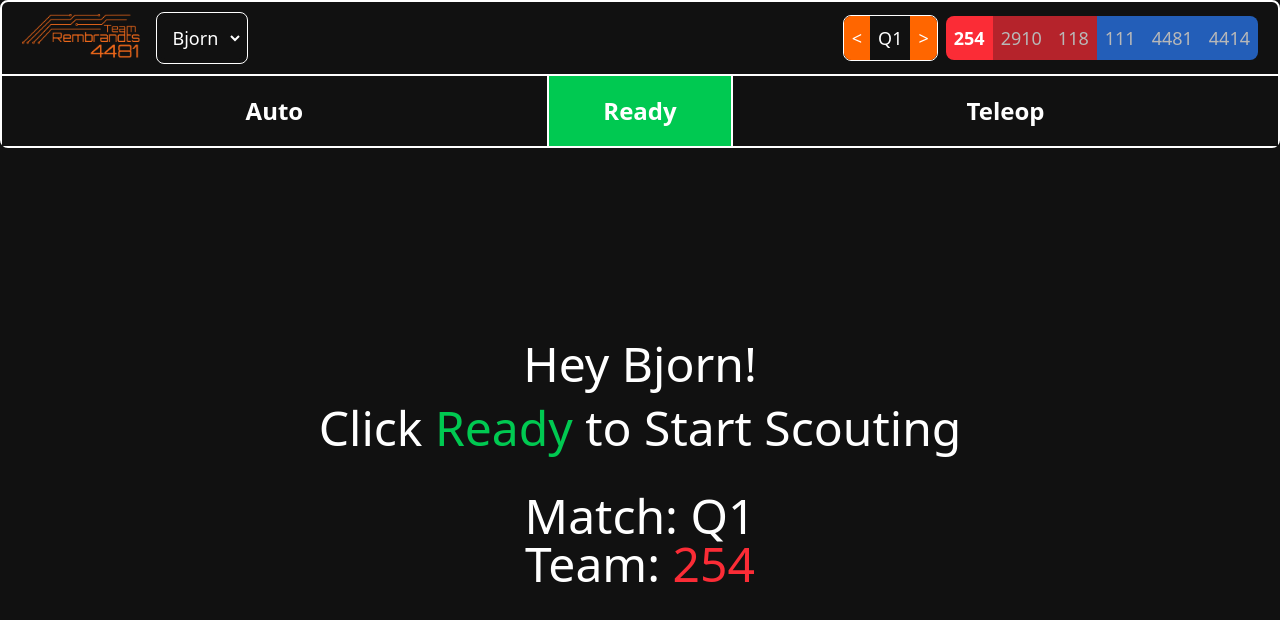
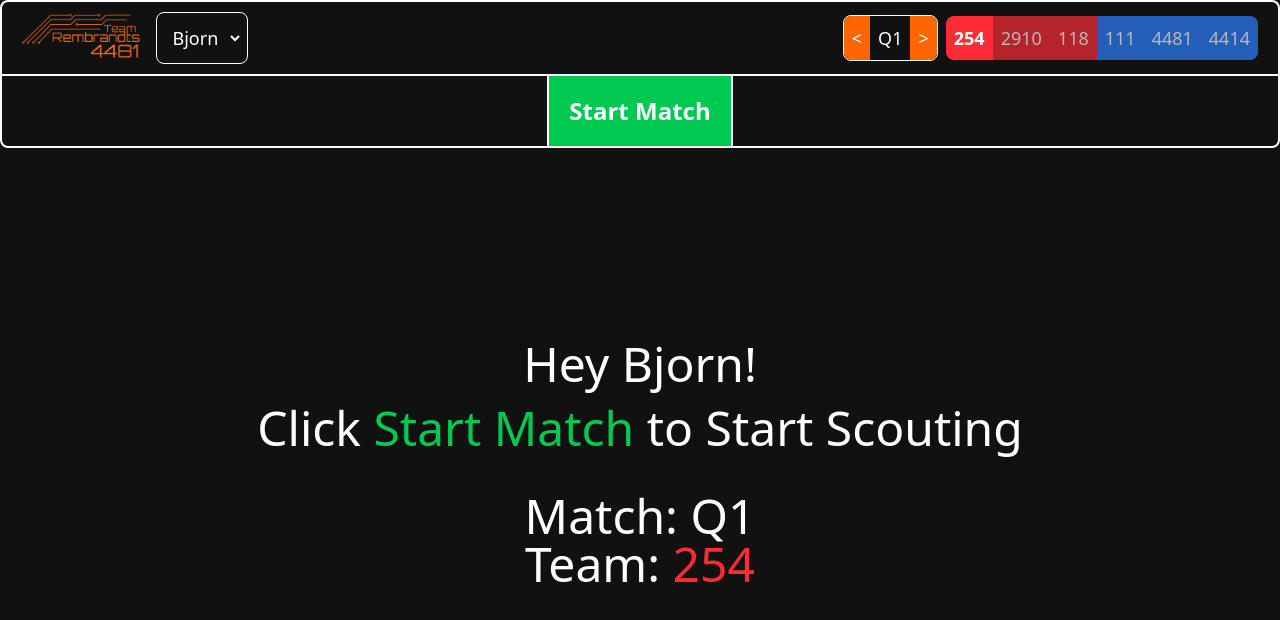
Before and after one commit to Bjorn4481/4481-scouting-app-2025, a React (Vite) app in the folder vite-project/: page / in a window 1280 px wide. Shown: the top 620 px of the page. Built offline with nearby package versions, Linux system fonts and the light colour scheme.

Commit message:
feat: update scouting app state management and improve UI elements

```diff
--- a/vite-project/src/App.jsx
+++ b/vite-project/src/App.jsx
@@ -5,7 +5,7 @@ import ScoutingInputDiv from "./components/ScoutingInputDiv";
 
 const App = () => {
   const [timer, setTimer] = useState(null);
-  const [state, setState] = useState("Ready");
+  const [state, setState] = useState("Start Match");
 
   const [scoutingData, setScoutingData] = useState({
     scoutName: "",
--- a/vite-project/src/components/ScoutingInputDiv.jsx
+++ b/vite-project/src/components/ScoutingInputDiv.jsx
@@ -22,11 +22,11 @@ const ScoutingInputDiv = ({ scoutingData, setScoutingData, state, configData })
         </div>
       </div>
     );
-  } else if (state === "Ready") {
+  } else if (state === "Start Match") {
     return (
       <div className="scouting-input-div text-5xl flex flex-col items-center justify-center" style={{ marginTop: '15%' }}>
       <span className="mb-4">{`Hey ${scoutingData.scoutName}!`}</span>
-      <span className="mb-10">Click <span className="text-green-500">Ready</span> to Start Scouting</span>
+      <span className="mb-10">Click <span className="text-green-500">Start Match</span> to Start Scouting</span>
       <span>Match: {scoutingData.matchString}</span>
       <span>Team: <span className={`${configData.selectedRobot.includes("red") ? "text-red-500" : "text-blue-500"}`}>{scoutingData.teamNumber}</span></span>
       </div>
--- a/vite-project/src/components/SubBar.jsx
+++ b/vite-project/src/components/SubBar.jsx
@@ -14,24 +14,29 @@ const SubBar = ({
   const [isDialogOpen, setIsDialogOpen] = useState(false);
 
   const handleButtonClick = () => {
-    if (state === "Ready") {
-      setState("Start Match");
-    }
-    else if (state === "Start Match") {
+    if (state === "Start Match") {
       setState("auto");
     }
     else if (state === "auto" || state === "teleop") {
       setIsDialogOpen(true);
-      setState("Ready");
     }
   };
 
-  const handleCloseDialog = () => {
+  const goToAuto = () => {
+    setState("auto");
+  };
+
+  const goToTeleop = () => {
+    setState("teleop");
+  };
+
+  const onClose = () => {
     setIsDialogOpen(false);
   };
 
   const onNext = () => {
-    handleCloseDialog();
+    setState("Start Match");
+    setIsDialogOpen(false);
     const currentMatchIndex = configData.matches.findIndex(
       (match) => match.matchString === scoutingData.matchString
     );
@@ -48,32 +53,38 @@ const SubBar = ({
   return (
     <div className="subbar h-18 flex items-center justify-around text-white border-t-2 border-white">
       <div className="flex items-center font-bold text-2xl border-r-2 border-white w-3/7 justify-center h-full">
+      {state !== "Start Match" && (
         <button
-          className={`${state=="auto" ? "bg-[#ff6600]" : "bg-[#111111]"} text-white font-bold py-2 px-4 h-full w-full`}
+          className={`${state=="auto" ? "bg-[#ff6600]" : "bg-[#111111]"} text-white font-bold py-2 px-4 h-full w-full flex items-center justify-center`}
+          onClick={goToAuto}
         >
           Auto
         </button>
+      )}
       </div>
       <div className="flex items-center w-1/7 justify-center h-full">
         <button
-          className={`${state=="Ready" ? "bg-green-500" : "bg-[#111111]"} text-white font-bold py-2 px-4 h-full w-full text-2xl`}
+          className={`${state=="Start Match" ? "bg-green-500" : "bg-[#111111]"} text-white font-bold py-2 px-4 h-full w-full text-2xl flex items-center justify-center`}
           onClick={handleButtonClick}
         >
-          {state=="Ready" ? "Ready" : state=="Start Match" ? "Start Match" : state=="auto" || state=="teleop" ? "Get QR Code" : ""}
+          {state=="Start Match" ? "Start Match" : state=="auto" || state=="teleop" ? "QR Code" : ""}
         </button>
       </div>
       <div className="flex items-center font-bold text-2xl border-l-2 border-white w-3/7 justify-center h-full">
+      {state !== "Start Match" && (
         <button
-          className={`${state=="teleop" ? "bg-[#ff6600]" : "bg-[#111111]"} text-white font-bold py-2 px-4 h-full w-full`}
+          className={`${state=="teleop" ? "bg-[#ff6600]" : "bg-[#111111]"} text-white font-bold py-2 px-4 h-full w-full flex items-center justify-center`}
+          onClick={goToTeleop}
         >
           Teleop
         </button>
+      )}
       </div>
 
       {isDialogOpen && (
         <QRCodeGenerator
           isOpen={isDialogOpen}
-          onClose={handleCloseDialog}
+          onClose={onClose}
           onNext={onNext}
           scoutingData={scoutingData}
         />
--- a/vite-project/src/components/TopBar.jsx
+++ b/vite-project/src/components/TopBar.jsx
@@ -43,7 +43,6 @@ const TopBar = ({
 
   useEffect(() => {
     const selectElement = document.querySelector(".user-dropdown");
-    console.log("TEST1")
     if (selectElement) {
       setScoutingData({
         ...scoutingData,
```
Also changed, not shown: 1 other file (tests, documents, lock files or other folders).
